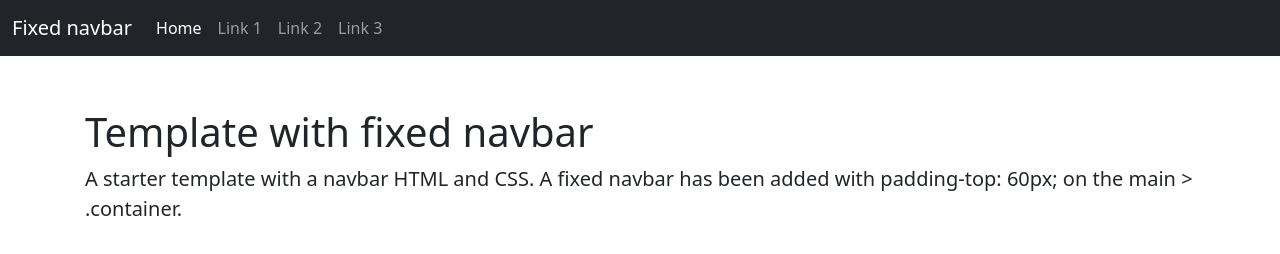
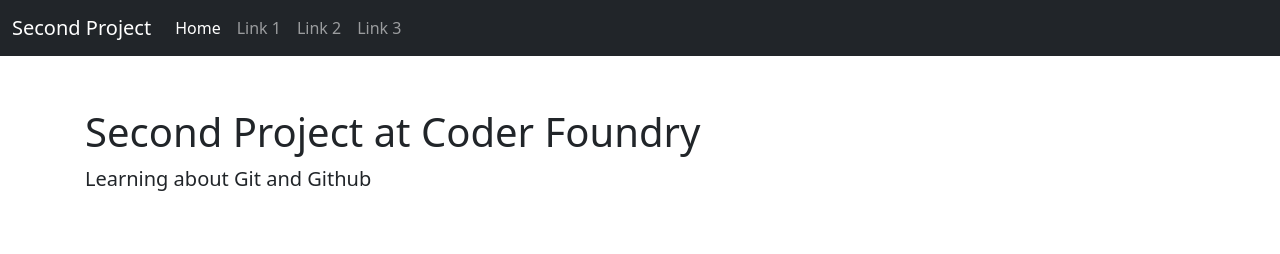
Before and after one commit to dustinbturner/CF_Project_1, a plain HTML site: page index.html in a window 1280 px wide. Drawn offline with nearby package versions, Linux system fonts and the light colour scheme.

Commit message:
Added index.html
Added the home page to the project

```diff
--- a/index.html
+++ b/index.html
@@ -28,7 +28,7 @@
   <body>
     <nav class="navbar navbar-expand-md navbar-dark fixed-top bg-dark">
       <div class="container-fluid">
-        <a class="navbar-brand" href="#">Fixed navbar</a>
+        <a class="navbar-brand" href="#">Second Project</a>
         <button
           class="navbar-toggler"
           type="button"
@@ -61,11 +61,8 @@
 
     <main class="flex-shrink-0">
       <div class="container">
-        <h1 class="mt-5">Template with fixed navbar</h1>
-        <p class="lead">
-          A starter template with a navbar HTML and CSS. A fixed navbar has been
-          added with padding-top: 60px; on the main > .container.
-        </p>
+        <h1 class="mt-5">Second Project at Coder Foundry</h1>
+        <p class="lead">Learning about Git and Github</p>
       </div>
     </main>
     <!-- Bootstrap JS -->
```
